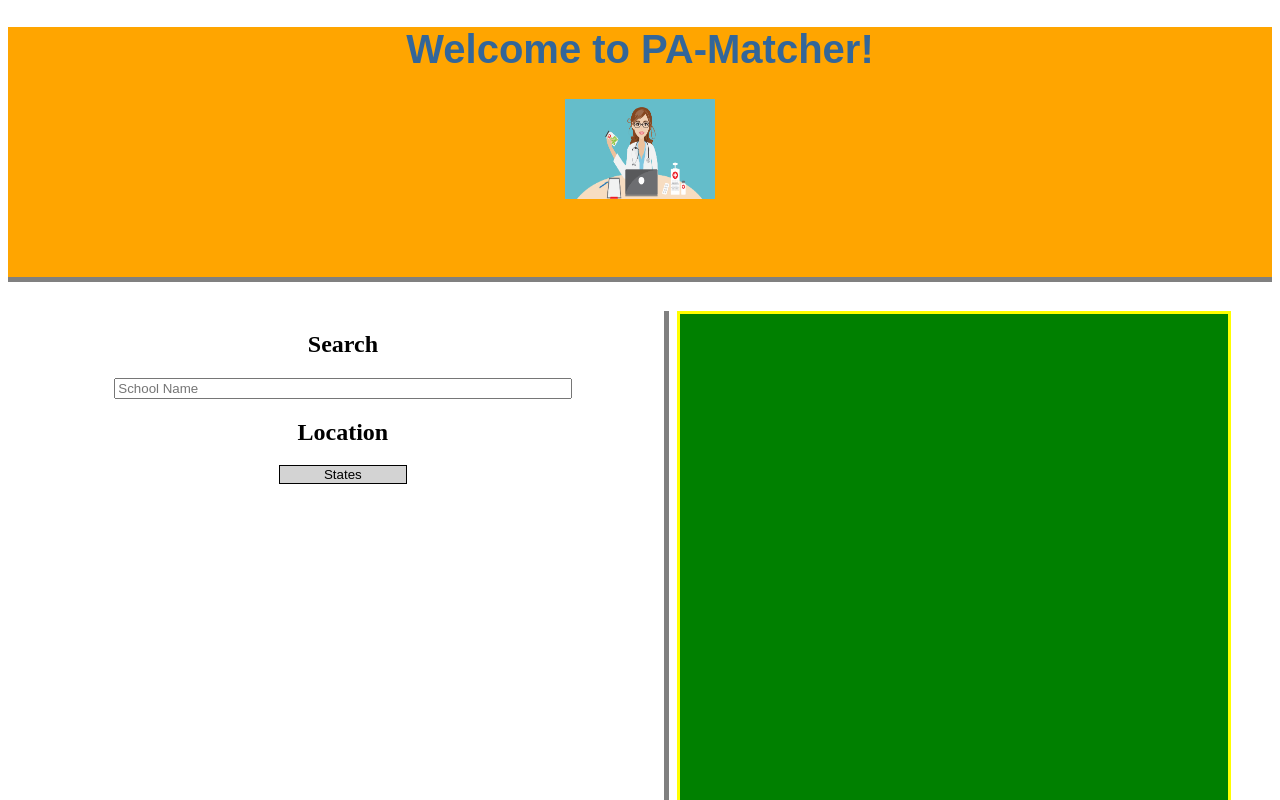
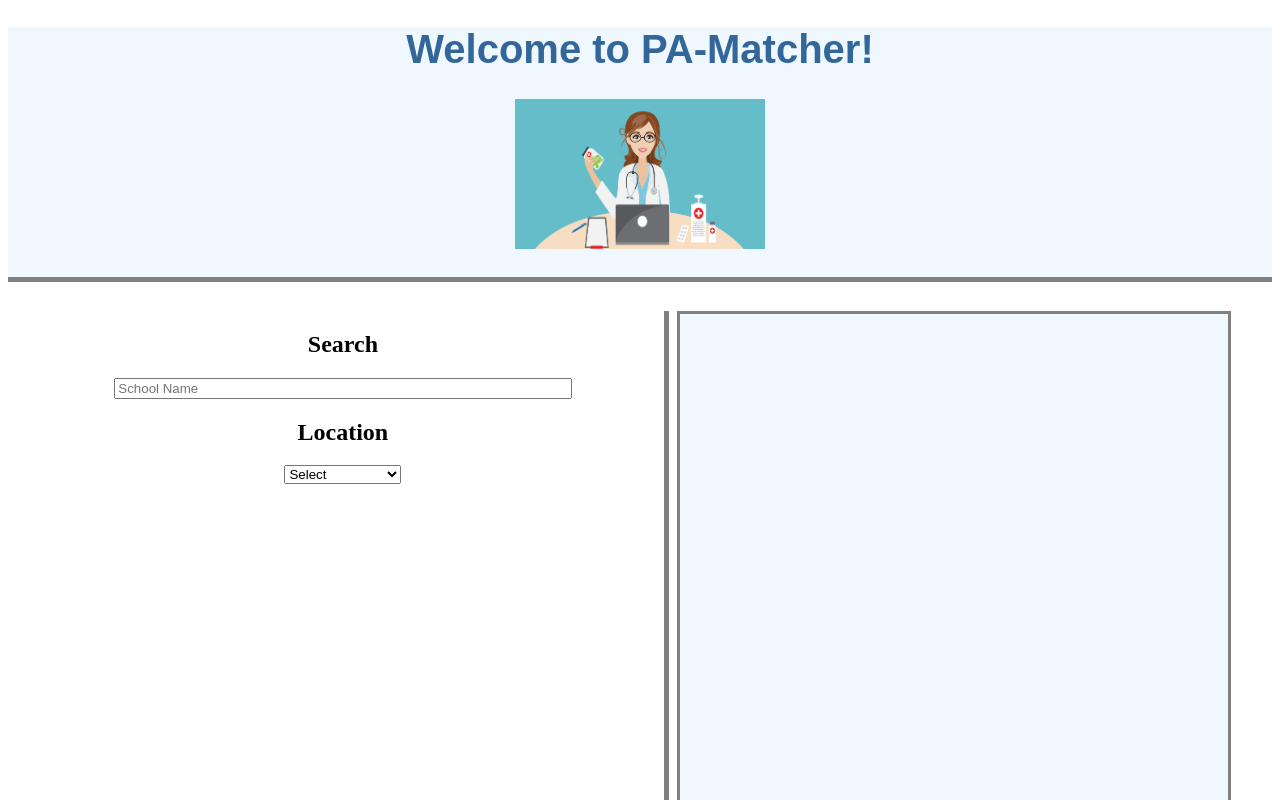
Before and after one commit to soft-eng-practicum/MatchMakers, an Angular app: page / in a window 1280 px wide. Shown: the top 800 px of the page. Built offline with nearby package versions, Linux system fonts and the light colour scheme.

Commit message:
add dropdown menu and changed bkgrnd color

```diff
--- a/src/app/app.component.css
+++ b/src/app/app.component.css
@@ -6,8 +6,8 @@
 }
 .paImage
 {
-  width: 150px;
-  height: 100px;
+  width: 250px;
+  height: 150px;
 }
 .holder
 {
@@ -25,7 +25,7 @@
   margin-bottom: 15px;
   height: 250px;
   border-bottom: solid gray 5px;
-  background-color: orange;
+  background-color: aliceblue;
 }
 .findProgram
 {
@@ -47,8 +47,8 @@
   width: 90%;
   margin: 4px;
   height: 800px;
-  border: solid yellow 3px;
-  background-color: green;
+  border: solid grey 3px;
+  background-color: aliceblue;
   align: right;
 }
 .selectedSchools
@@ -57,8 +57,8 @@
   height: 200px;
   margin: 4px;
   margin-top: 50px;
-  border: dotted red 5px;
-  background-color: blue;
+  border: solid grey 5px;
+  background-color: aliceblue;
 }
 .stateContent
 {
@@ -78,3 +78,50 @@
   border: solid black 1px;
   width: 20%;
 }
+.body
+{
+  background-color: 000000;
+}
+.dropbtn {
+    background-color: #3498DB;
+    color: white;
+    padding: 16px;
+    font-size: 16px;
+    border: none;
+    cursor: pointer;
+}
+
+/* Dropdown button on hover & focus */
+.dropbtn:hover, .dropbtn:focus {
+    background-color: #2980B9;
+}
+
+/* The container <div> - needed to position the dropdown content */
+.dropdown {
+    position: relative;
+    display: inline-block;
+}
+
+/* Dropdown Content (Hidden by Default) */
+.dropdown-content {
+    display: none;
+    position: absolute;
+    background-color: #f1f1f1;
+    min-width: 160px;
+    box-shadow: 0px 8px 16px 0px rgba(0,0,0,0.2);
+    z-index: 1;
+}
+
+/* Links inside the dropdown */
+.dropdown-content a {
+    color: black;
+    padding: 12px 16px;
+    text-decoration: none;
+    display: block;
+}
+
+/* Change color of dropdown links on hover */
+.dropdown-content a:hover {background-color: #ddd}
+
+/* Show the dropdown menu (use JS to add this class to the .dropdown-content container when the user clicks on the dropdown button) */
+.show {display:block;}
--- a/src/app/app.component.html
+++ b/src/app/app.component.html
@@ -13,14 +13,64 @@
        <h2>
          Location
        </h2>
-         <div>
-           <button onclick="showStates()" id="stateDropdown">States</button>
-            <div id="states" class="stateContent">
-              <a>Georgia</a>
-              <a>Florida</a>
-              <a>California</a>
-            </div>
-         </div>
+       <div class="dropdown">
+
+        <select name="SchoolsByState">
+        <option value="SelectASchool" >Select</option>
+        <option value="Alabama" >Alabama</option>
+        <option value="Alaska" >Alaska</option>
+        <option value="Arizona" >Arizona</option>
+        <option value="Arkansas" >Arkansas</option>
+        <option value="California" >California</option>
+        <option value="Colorado" >Arkansas</option>
+        <option value="Conneticut" >Arkansas</option>
+        <option value="Delaware" >Delaware</option>
+        <option value="Florida " >Florida</option>
+        <option value="Georgia " >Georgia</option>
+        <option value="Hawaii " >Hawaii</option>
+        <option value="Idaho " >Idaho</option>
+        <option value="Illinois " >Illinois</option>
+        <option value="Indiana " >Indiana</option>
+        <option value="Iowa " >Iowa</option>
+        <option value="Kansas " >Kansas</option>
+        <option value="Kentucky " >Kentucky</option>
+        <option value="Louisiana " >Louisiana</option>
+        <option value="Maine " >Maine</option>
+        <option value="Maryland " >Maryland</option>
+        <option value="Massachusetts " >Massachusetts</option>
+        <option value="Michigan " >Michigan</option>
+        <option value="Minnesota " >Minnesota</option>
+        <option value="Mississippi " >Mississippi</option>
+        <option value="Missouri " >Missouri</option>
+        <option value="Montana " >Montana</option>
+        <option value="Nebraska " >Nebraska</option>
+        <option value="Nevada " >Nevada</option>
+        <option value="New Hampshire" >New Hampshire</option>
+        <option value="New Jersey " >New Jersey</option>
+        <option value="New Mexico " >New Mexico</option>
+        <option value="New York " >New York</option>
+        <option value="North Carolina " >North Carolina</option>
+        <option value="North Dakota " >North Dakota</option>
+        <option value="Ohio " >Ohio</option>
+        <option value="Oklahoma " >Oklahoma</option>
+        <option value="Oregon " >Oregon</option>
+        <option value="Pennsylvania" >Pennsylvania</option>
+        <option value="Rhode Island " >Rhode Island</option>
+        <option value="South Carolina " >South Carolina</option>
+        <option value="South Dakota " >South Dakota</option>
+        <option value="Tennessee " >Tennessee</option>
+        <option value="Texas " >Texas</option>
+        <option value="Utah " >Utah</option>
+        <option value="Vermont " >Vermont</option>
+        <option value="Virginia " >Virginia</option>
+        <option value="Washington " >Washington</option>
+        <option value="West Virginia " >West Virginia</option>
+        <option value="Wisconsin " >Wisconsin</option>
+        <option value="Wyoming" >Wyoming</option>
+
+        </select> <br>
+
+</div>
     </div>
     <div class="rightHolder">
       <div class="userInfo">
```
Also changed, not shown: src/app/pa-schools.component.ts (line endings or trailing spaces).
